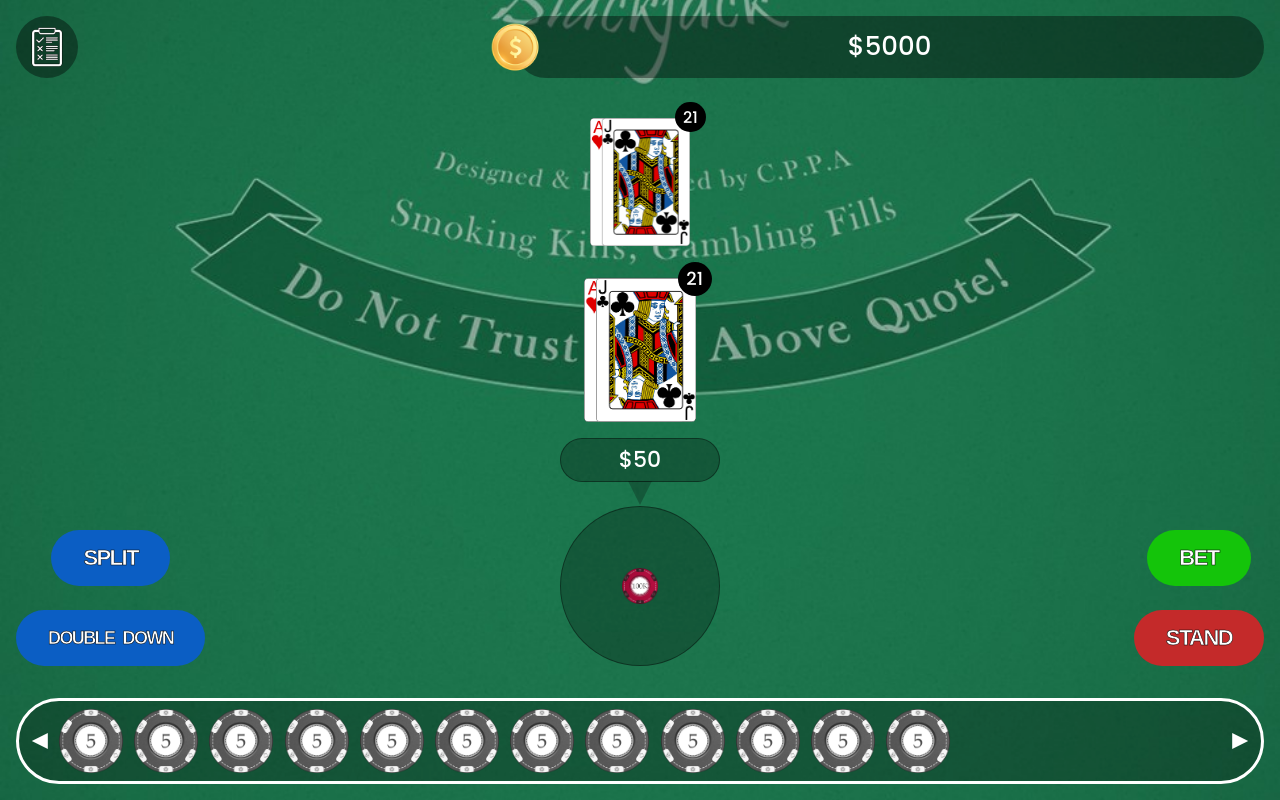
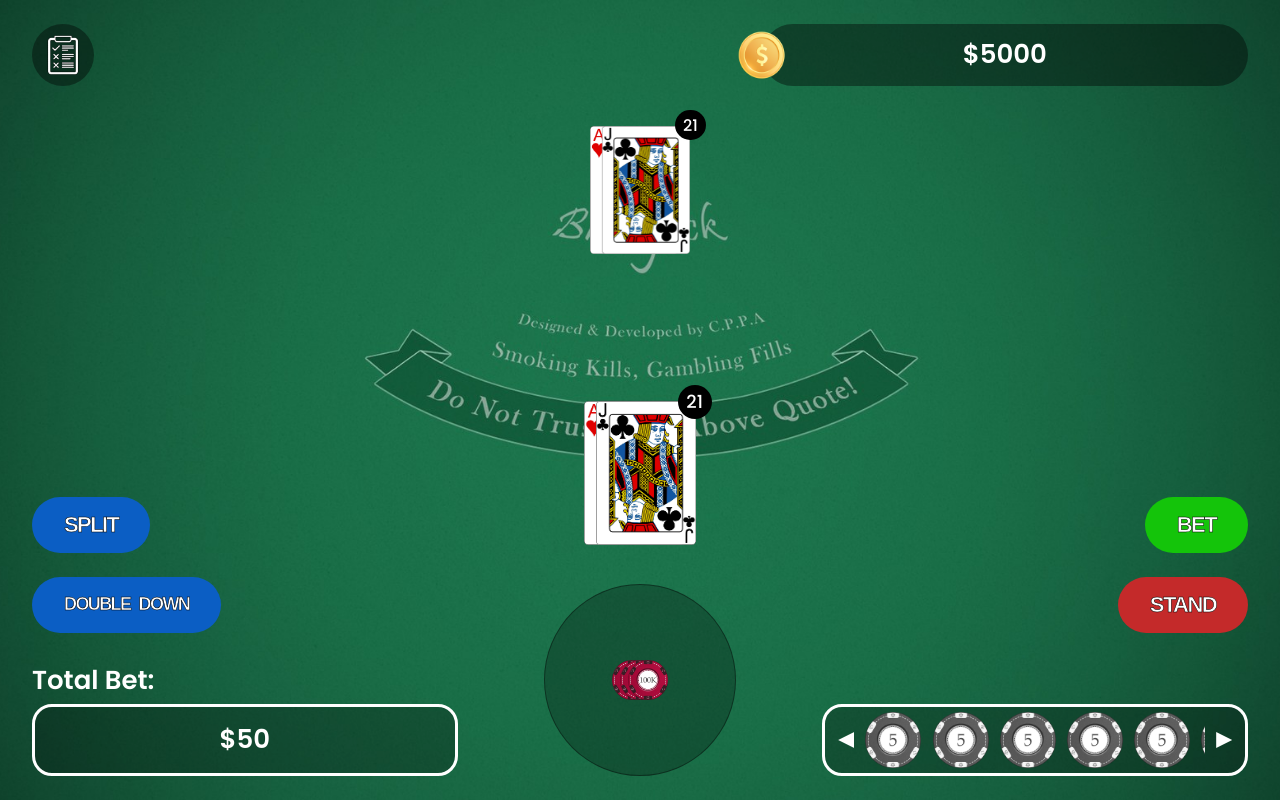
Before and after one commit to chanpyaephyoaung/blackjack-by-cppa, a website built with Parcel: page index.html in a window 1280 px wide. Built offline with nearby package versions, Linux system fonts and the light colour scheme.

Commit message:
Add complete responsiveness

```diff
--- a/index.html
+++ b/index.html
@@ -43,7 +43,7 @@
 
     <!-- Message -->
     <!-- <div class="message-box message-box--lg">
-      <p class="message">BLACKJACK!</p>
+      <span class="message heading--message--lg">BLACKJACK!</span>
     </div> -->
 
     <!-- Main -->
@@ -55,7 +55,7 @@
           </button>
 
           <div class="total-score-container">
-            <span class="total-score-container__value">$5000</span>
+            <span class="heading--container total-score-container__value">$5000</span>
             <img
               src="src/img/coin.png"
               class="total-score-container__coin-img"
@@ -97,7 +97,7 @@
           <div class="cards__split-wrapper">
             <div class="cards__split-wrapper__box active">
               <div class="message-box message-box--sm">
-                <p class="message">You Win!</p>
+                <span class="message heading--message--sm">You Win!</span>
               </div>
 
               <div class="cards cards--player--sm">
@@ -133,7 +133,7 @@
           <div class="cards__split-wrapper">
             <div class="cards__split-wrapper__box">
               <div class="message-box message-box--sm">
-                <p class="message">You Win!</p>
+                <span class="message heading--message--sm">You Win!</span>
               </div>
               <div class="cards cards--player--sm">
                 <div class="card card--player--sm">
@@ -206,7 +206,21 @@
             <div class="bet-area">
               <div class="bet-area__total bet-area__total--lg">$50</div>
               <div class="bet-area__box">
-                <img src="src/img/chips/Casino Chip-100k.png" class="chip chip--small" alt="" />
+                <img
+                  src="src/img/chips/Casino Chip-100k.png"
+                  class="chip chip--small bet-area__box__chips"
+                  alt=""
+                />
+                <img
+                  src="src/img/chips/Casino Chip-100k.png"
+                  class="chip chip--small bet-area__box__chips"
+                  alt=""
+                />
+                <img
+                  src="src/img/chips/Casino Chip-100k.png"
+                  class="chip chip--small bet-area__box__chips"
+                  alt=""
+                />
               </div>
             </div>
           </div>
@@ -217,11 +231,27 @@
           </div>
         </div>
 
+        <!-- Bet Area Controls -->
+        <div class="bet__controls">
+          <!-- Total Bet Display Container  -->
+          <div class="bet__controls__left">
+            <span class="heading--container">Total Bet:</span>
+            <div class="control-container__wrapper">
+              <div class="control-container control-container--x-center">
+                <span class="heading--container">$50</span>
+              </div>
+            </div>
+          </div>
+
           <!-- Chips Container -->
-        <div class="chips-container__wrapper">
-          <div class="chips-container">
-            <span class="chips-container__navigator chips-container__navigator--left">&nbsp;</span>
-            <span class="chips-container__navigator chips-container__navigator--right">&nbsp;</span>
+          <div class="control-container__wrapper bet__controls__right">
+            <div class="control-container control-container--x-overflow">
+              <span class="chips-container__navigator chips-container__navigator--left"
+                >&nbsp;</span
+              >
+              <span class="chips-container__navigator chips-container__navigator--right"
+                >&nbsp;</span
+              >
               <img src="src/img/chips/Casino Chip-5.png" class="chip chip--regular" alt="" />
               <img src="src/img/chips/Casino Chip-5.png" class="chip chip--regular" alt="" />
               <img src="src/img/chips/Casino Chip-5.png" class="chip chip--regular" alt="" />
@@ -237,6 +267,7 @@
             </div>
           </div>
         </div>
+      </div>
     </main>
   </body>
 </html>
--- a/src/scss/abstracts/_borders.scss
+++ b/src/scss/abstracts/_borders.scss
@@ -1,6 +1,7 @@
 $border-size-default: 3px;
 $border-size-small: 1px;
 
+$border-radius-lg: 20px;
 $border-radius-default: 15px;
 $border-radius-small: 5px;
 $border-radius-rounded: 100px;
--- a/src/scss/abstracts/_media-queries.scss
+++ b/src/scss/abstracts/_media-queries.scss
@@ -23,18 +23,18 @@ $breakpoint argument choices:
     } //600px
   }
   @if $breakpoint == tab-port {
-    @media only screen and (min-width: 56.25em) {
+    @media only screen and (min-width: 46.875em) {
       @content;
-    } //900px
+    } //750px
   }
   @if $breakpoint == tab-land {
-    @media only screen and (min-width: 75em) {
+    @media only screen and (min-width: 68.75em) {
       @content;
-    } //1200px
+    } //1100px
   }
   @if $breakpoint == big-desktop {
-    @media only screen and (min-width: 112.5em) {
+    @media only screen and (min-width: 100em) {
       @content;
-    } //1800px
+    } //1600px
   }
 }
--- a/src/scss/abstracts/_typography.scss
+++ b/src/scss/abstracts/_typography.scss
@@ -1,7 +1,10 @@
 @use "../abstracts/media-queries" as *;
+@use "../abstracts/colors" as clr;
 
 // FONT SIZES
-/* 38 - 2.375
+/*
+   42 - 2.625
+   38 - 2.375
    34 - 2.125
    32 - 2
    28 - 1.75
@@ -37,6 +40,40 @@ $fw-light: 300;
   }
 }
 
+.heading--container {
+  color: clr.$color-white;
+  font-size: 1.375rem;
+  font-weight: $fw-semi-bold;
+
+  @include respond(tab-port) {
+    font-size: 1.625rem;
+  }
+}
+
+.heading--message {
+  &--lg {
+    font-size: 2.125rem;
+    font-weight: $fw-semi-bold;
+
+    @include respond(tab-port) {
+      font-size: 2.375rem;
+    }
+
+    @include respond(tab-land) {
+      font-size: 2.625rem;
+    }
+  }
+
+  &--sm {
+    font-size: 1rem;
+    font-weight: $fw-semi-bold;
+
+    @include respond(tab-port) {
+      padding: 0.8rem;
+    }
+  }
+}
+
 .paragraph {
   font-size: 0.75rem;
   font-weight: $fw-regular;
--- a/src/scss/base/_base.scss
+++ b/src/scss/base/_base.scss
@@ -1,3 +1,15 @@
+@use "../abstracts" as *;
+
+:root {
+  --body-padding-x: 1rem;
+  --body-padding-y: 1rem;
+
+  @include respond(tab-land) {
+    --body-padding-x: 2rem;
+    --body-padding-y: 1.5rem;
+  }
+}
+
 *,
 *::before,
 *::after {
@@ -8,6 +20,8 @@
 
 body {
   width: 100%;
+  max-width: 1600px;
+  margin-inline: auto;
   height: 100vh;
   height: 100svh;
   background: url(../img/bg/bg-mobile.jpg);
@@ -17,16 +31,23 @@ body {
   font-family: "Poppins", sans-serif;
   line-height: 1.2;
   position: relative;
+
+  @include respond(tab-port) {
+    background: url(../img/bg/bg-desktop.jpg);
+    background-size: cover;
+    background-position: center;
+  }
 }
 
 .main {
   width: 100%;
   height: 100%;
-  padding: 1rem;
+  padding: var(--body-padding-y) var(--body-padding-x);
 
   display: flex;
   flex-direction: column;
   justify-content: space-between;
+  row-gap: 1rem;
 }
 
 .main__bottom {
--- a/src/scss/components/_bet-area.scss
+++ b/src/scss/components/_bet-area.scss
@@ -14,6 +14,10 @@
     --bet-area-total-arrow-dimension: 1.5rem;
   }
 
+  @include respond(tab-land) {
+    --bet-area-dimension-lg: 12rem;
+  }
+
   &__box {
     width: var(--bet-area-dimension-lg);
     height: var(--bet-area-dimension-lg);
@@ -21,9 +25,16 @@
     border: $border-size-small solid $color-gray-faded-2;
     border-radius: $border-radius-circle;
 
-    display: grid;
-    place-content: center;
+    display: flex;
+    justify-content: center;
+    align-items: center;
     position: relative;
+
+    &__chips {
+      &:not(:first-child) {
+        margin-left: -2rem;
+      }
+    }
   }
 
   &__total {
@@ -42,6 +53,10 @@
 
       @include respond(tab-port) {
         font-size: 1.375rem;
+      }
+
+      @include respond(tab-land) {
+        display: none;
       }
     }
 
--- a/src/scss/components/_buttons.scss
+++ b/src/scss/components/_buttons.scss
@@ -5,8 +5,8 @@
   &:link,
   &:visited {
     display: inline-block;
-    height: 2.7rem;
-    font-size: 1.125rem;
+    height: 2.5rem;
+    font-size: 1rem;
     font-weight: $fw-bold;
     padding: 0.625rem 1.5625rem;
     border: none;
@@ -14,6 +14,8 @@
     text-decoration: none;
     cursor: pointer;
     transition: all 0.2s;
+    position: relative;
+    z-index: 10;
 
     @include respond(tab-port) {
       height: 3.5rem;
@@ -34,7 +36,7 @@
   }
 
   &--text-sm {
-    font-size: 1rem;
+    font-size: 0.85rem;
 
     display: grid;
     place-content: center;
--- a/src/scss/components/_card.scss
+++ b/src/scss/components/_card.scss
@@ -9,6 +9,10 @@
 
   &--player {
     margin-bottom: 1rem;
+
+    @include respond(tab-land) {
+      margin-bottom: -3rem;
+    }
   }
 
   &--dealer {
@@ -37,6 +41,10 @@
 
       @include respond(tab-port) {
         padding: 1.5rem 2.5rem;
+      }
+
+      @include respond(tab-land) {
+        padding: 1.5rem;
       }
 
       &.active {
--- a/src/scss/components/_chips.scss
+++ b/src/scss/components/_chips.scss
@@ -1,30 +1,30 @@
 @use "../abstracts" as *;
 
-.chips-container {
-  width: 100%;
-  height: 100%;
-  padding: 0.5rem 0;
-  display: flex;
-  align-items: center;
-  column-gap: 0.7rem;
-  overflow-x: scroll;
+.chip {
+  --chip-dimension-regular: 2.5rem;
+  --chip-dimension-sm: 1.8rem;
 
-  &__wrapper {
-    width: 100%;
-    padding: 0 2.5rem;
-    border: $border-size-default solid $color-white;
-    border-radius: $border-radius-rounded;
-    background-color: $color-gray-faded-3;
-    color: $color-white;
-    position: relative;
+  cursor: pointer;
+
+  @include respond(tab-port) {
+    --chip-dimension-regular: 3.5rem;
+    --chip-dimension-sm: 2.2rem;
   }
 
-  &::-webkit-scrollbar {
-    width: 0;
-    height: 0;
+  @include respond(tab-land) {
+    --chip-dimension-sm: 2.5rem;
   }
 
-  &__navigator {
+  &--regular {
+    width: var(--chip-dimension-regular);
+  }
+
+  &--small {
+    width: var(--chip-dimension-sm);
+  }
+}
+
+.chips-container__navigator {
   --navigator-arrow-dimension: 1rem;
 
   display: block;
@@ -47,24 +47,3 @@
     right: 0.8rem;
   }
 }
-}
-
-.chip {
-  --chip-dimension-regular: 3rem;
-  --chip-dimension-sm: 1.8rem;
-
-  cursor: pointer;
-
-  @include respond(tab-port) {
-    --chip-dimension-regular: 4rem;
-    --chip-dimension-sm: 2.2rem;
-  }
-
-  &--regular {
-    width: var(--chip-dimension-regular);
-  }
-
-  &--small {
-    width: var(--chip-dimension-sm);
-  }
-}
--- /dev/null
+++ b/src/scss/components/_control-container.scss
@@ -0,0 +1,40 @@
+@use "../abstracts" as *;
+
+.control-container__wrapper {
+  --container-height: 3.5rem;
+
+  width: 100%;
+  height: var(--container-height);
+  padding: 0 2.5rem;
+  border: $border-size-default solid $color-white;
+  border-radius: $border-radius-lg;
+  background-color: $color-gray-faded-3;
+  color: $color-white;
+  position: relative;
+
+  @include respond(tab-port) {
+    --container-height: 4.5rem;
+  }
+}
+
+.control-container {
+  width: 100%;
+  height: 100%;
+  padding: 0.5rem 0;
+  display: flex;
+  align-items: center;
+
+  &--x-center {
+    justify-content: center;
+  }
+
+  &--x-overflow {
+    column-gap: 0.7rem;
+    overflow-x: scroll;
+
+    &::-webkit-scrollbar {
+      width: 0;
+      height: 0;
+    }
+  }
+}
--- a/src/scss/components/_index.scss
+++ b/src/scss/components/_index.scss
@@ -1,4 +1,5 @@
 @forward "./buttons";
+@forward "./control-container";
 @forward "./chips";
 @forward "./bet-area";
 @forward "./card";
--- a/src/scss/components/_message.scss
+++ b/src/scss/components/_message.scss
@@ -13,19 +13,12 @@
   color: $color-white;
 
   &--lg {
-    font-size: 2.125rem;
-    font-weight: $fw-semi-bold;
     padding: 2rem;
-
-    @include respond(tab-port) {
-      font-size: 2.375rem;
-    }
   }
 
   &--sm {
-    font-size: 1rem;
-    font-weight: $fw-semi-bold;
     padding: 0.5rem;
+    z-index: 50;
 
     @include respond(tab-port) {
       padding: 0.8rem;
--- a/src/scss/components/_overlay.scss
+++ b/src/scss/components/_overlay.scss
@@ -9,5 +9,5 @@
   background-color: rgba($color-black, 0.2);
   --webkit-backdrop-filter: blur(2px);
   backdrop-filter: blur(2px);
-  z-index: 20;
+  z-index: 100;
 }
--- /dev/null
+++ b/src/scss/layout/_bet-controls.scss
@@ -0,0 +1,34 @@
+@use "../abstracts" as *;
+
+.bet__controls {
+  width: 100%;
+  display: grid;
+  grid-template-columns: 100%;
+
+  @include respond(tab-land) {
+    display: grid;
+    grid-template-columns: 35% 1fr 35%;
+  }
+
+  &__left {
+    display: none;
+
+    @include respond(tab-land) {
+      display: flex;
+      flex-direction: column;
+      row-gap: 0.5rem;
+      justify-items: center;
+      grid-column: 1;
+    }
+  }
+
+  &__right {
+    grid-column: 1;
+
+    @include respond(tab-land) {
+      grid-column: 3 / -1;
+      justify-items: center;
+      align-self: end;
+    }
+  }
+}
--- a/src/scss/layout/_header.scss
+++ b/src/scss/layout/_header.scss
@@ -29,9 +29,6 @@
   width: 60%;
   height: 100%;
   background-color: $color-gray-faded-2;
-  color: $color-white;
-  font-size: 1.375rem;
-  font-weight: $fw-medium;
   border-radius: $border-radius-rounded;
 
   display: grid;
@@ -39,7 +36,11 @@
   position: relative;
 
   @include respond(tab-port) {
-    font-size: 1.625rem;
+    width: 50%;
+  }
+
+  @include respond(tab-land) {
+    width: 40%;
   }
 
   &__coin-img {
--- a/src/scss/layout/_index.scss
+++ b/src/scss/layout/_index.scss
@@ -1,2 +1,3 @@
 @forward "./header";
 @forward "./player-controls";
+@forward "./bet-controls";
--- a/src/scss/layout/_player-controls.scss
+++ b/src/scss/layout/_player-controls.scss
@@ -18,7 +18,7 @@
   }
 
   &__left {
-    justify-items: center;
+    justify-items: start;
     grid-column: 1;
     margin-right: auto;
   }
@@ -26,11 +26,16 @@
   &__middle {
     justify-self: center;
     grid-column: 2 / 3;
+
+    @include respond(tab-land) {
+      position: absolute;
+      bottom: var(--body-padding-y);
+    }
   }
 
   &__right {
     grid-column: 3 / -1;
-    justify-items: center;
+    justify-items: end;
     margin-left: auto;
   }
 }
--- a/src/scss/main.scss
+++ b/src/scss/main.scss
@@ -1,3 +1,4 @@
 @use "./base/base";
 @use "./components";
 @use "./layout";
+@use "./utils/utils";
--- /dev/null
+++ b/src/scss/utils/_utils.scss
@@ -0,0 +1,3 @@
+.hidden {
+  display: none;
+}
```
Lines whose indentation alone changed are shown as unchanged.
